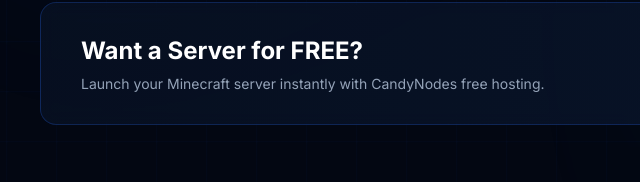
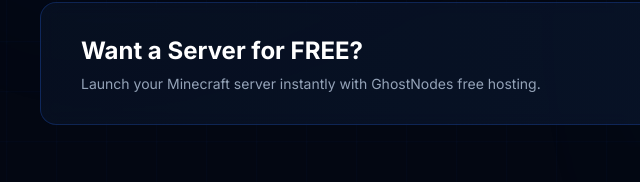
Before and after one commit to NimishNoob111/srv-com, a website: page index.html in a window 1280 px wide. Shown: the part 615-797 px from the top of the page, 0-640 px from the left. Drawn offline with Linux system fonts and the light colour scheme.

Commit message:
index.html

```diff
--- a/index.html
+++ b/index.html
@@ -708,7 +708,7 @@
         <section class="free-banner">
             <div>
                 <h2>Want a Server for FREE?</h2>
-                <p>Launch your Minecraft server instantly with CandyNodes free hosting.</p>
+                <p>Launch your Minecraft server instantly with GhostNodes free hosting.</p>
             </div>
             <a href="https://console.ghostsmc.in/" class="btn-cyan">Claim Free Hosting</a>
         </section>
```
